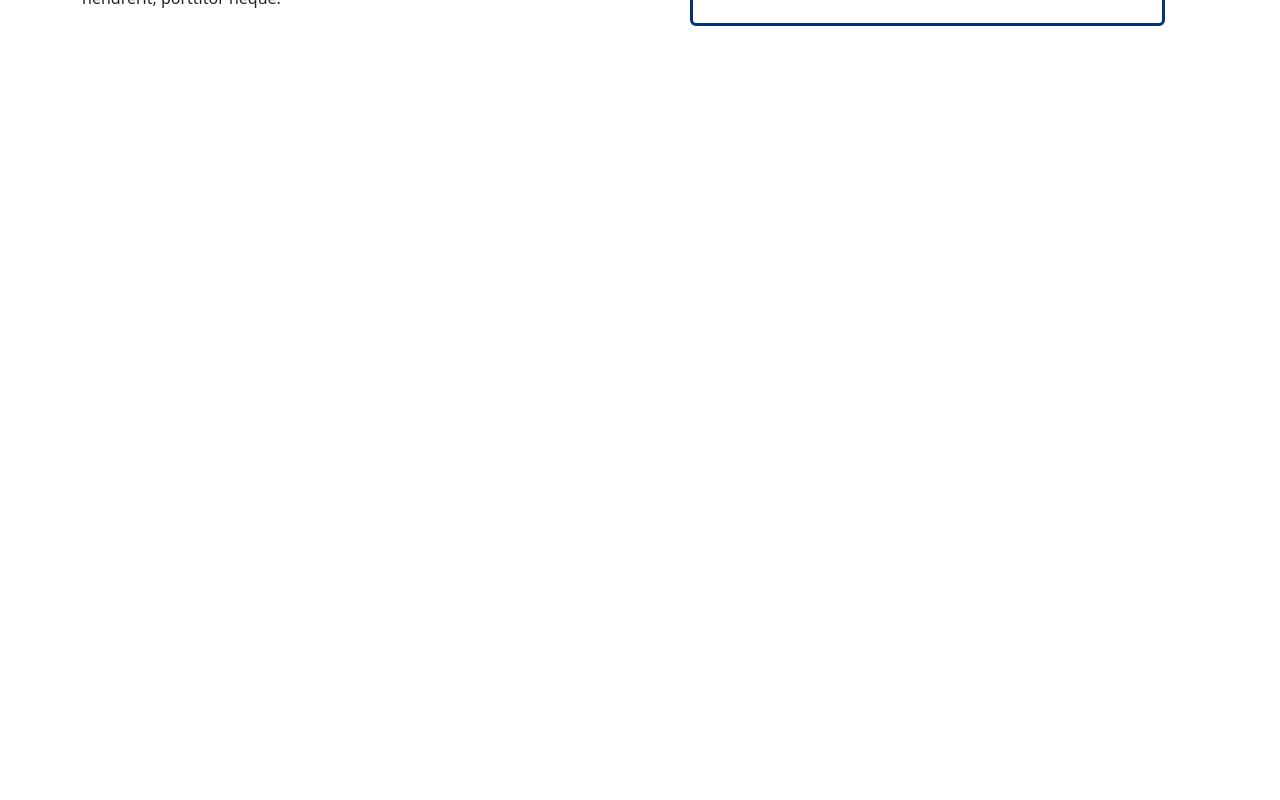
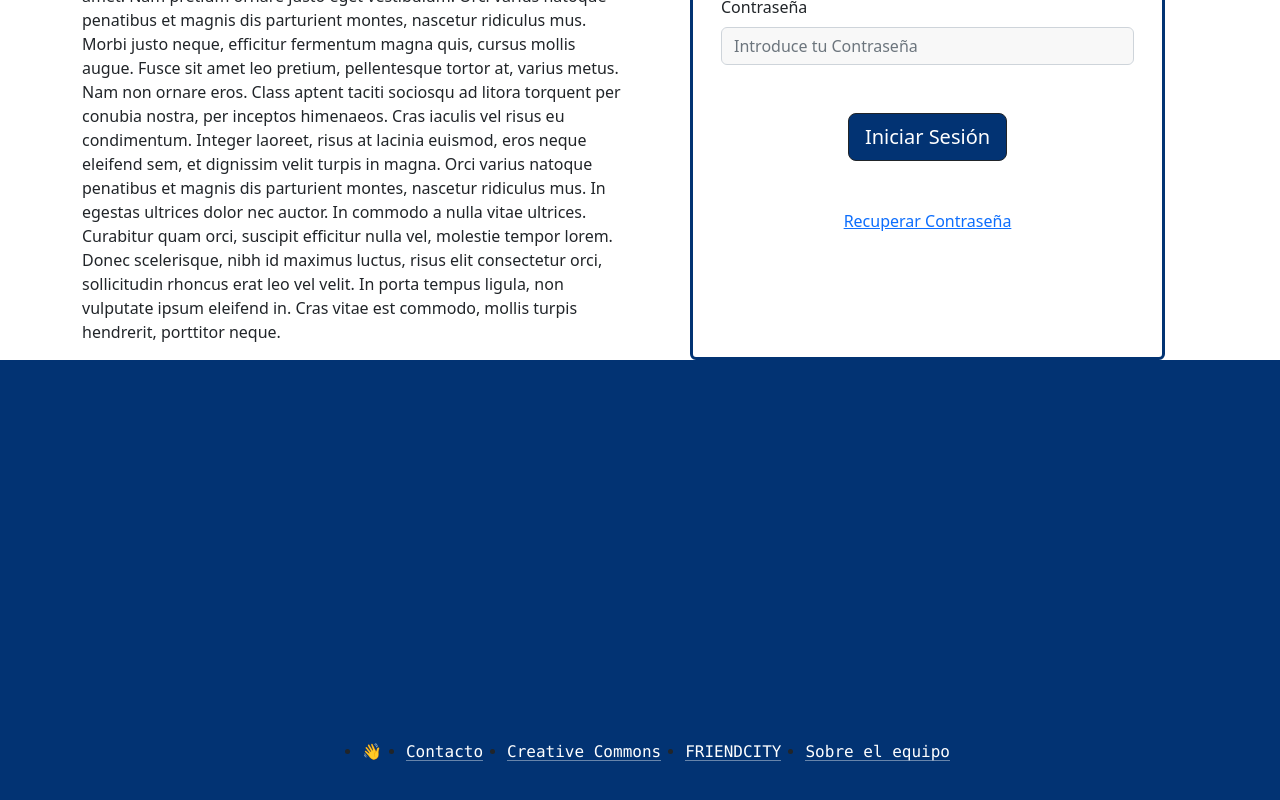
Before and after one commit to BeaRobledillo/Friendzone-Frontend, an Angular app: page / in a window 1280 px wide. Shown: the part 654-1454 px from the top of the page. Before the commit the page ends 800 px from the top, so only its background shows below. Built offline with nearby package versions, Linux system fonts and the light colour scheme.

Commit message:
header in progress

```diff
--- a/package.json
+++ b/package.json
@@ -22,6 +22,7 @@
     "@ng-bootstrap/ng-bootstrap": "^12.1.2",
     "@popperjs/core": "^2.10.2",
     "bootstrap": "^5.2.0-beta1",
+    "mdb-ui-kit": "^4.3.0",
     "rxjs": "~7.5.0",
     "tslib": "^2.3.0",
     "zone.js": "~0.11.4"
--- a/src/app/app.component.html
+++ b/src/app/app.component.html
@@ -1,2 +1,4 @@
+<app-header></app-header>
 <app-landing></app-landing>
 <router-outlet></router-outlet>
+<app-footer></app-footer>
--- a/src/app/components/layout/footer/footer.component.css
+++ b/src/app/components/layout/footer/footer.component.css
@@ -0,0 +1,61 @@
+@import url('https://fonts.googleapis.com/css2?family=Oswald:wght@300;400&display=swap');
+
+ul {
+  display: inline-grid;
+  grid-auto-flow: row;
+  grid-gap: 24px;
+  justify-items: center;
+  margin: auto;
+}
+
+@media (min-width: 500px) {
+  ul {
+    grid-auto-flow: column;
+  }
+}
+
+a {
+  color: white;
+  text-decoration: none;
+  box-shadow: inset 0 -1px 0 hsla(0, 0%, 100%, 0.4);
+}
+
+a:hover {
+  box-shadow: inset 0 -1.2em 0 hsla(0, 0%, 100%, 0.4);
+}
+
+li:last-child {
+  grid-column: 1 / 2;
+  grid-row: 1 / 2;
+}
+
+li:hover~li p {
+  animation: wave-animation 0.3s infinite;
+}
+
+/* below is just for demo styling */
+
+div {
+  display: flex;
+  height: 100vh;
+  width: 100%;
+  background-color: #023373;
+  line-height: 1.3;
+  font-family: Menlo, monospace;
+}
+
+@keyframes wave-animation {
+
+  0%,
+  100% {
+    transform: rotate(0deg);
+  }
+
+  25% {
+    transform: rotate(20deg);
+  }
+
+  75% {
+    transform: rotate(-15deg);
+  }
+}
--- a/src/app/components/layout/footer/footer.component.html
+++ b/src/app/components/layout/footer/footer.component.html
@@ -1 +1,11 @@
-<p>footer works!</p>
+<div>
+  <ul>
+    <li><a href="#">Contacto</a></li>
+    <li><a href="#">Creative Commons</a></li>
+    <li><a href="#">FRIENDCITY</a></li>
+    <li><a href="#">Sobre el equipo</a></li>
+    <li>
+      <p>👋</p>
+    </li>
+  </ul>
+</div>
--- a/src/app/components/layout/header/header.component.html
+++ b/src/app/components/layout/header/header.component.html
@@ -1 +1,6 @@
-<p>header works!</p>
+<header>
+  <a class="nav-link" routerLink="/">
+    <img src="./assets/img/logo friendcity.png" />
+  </a>
+
+</header>
--- a/src/index.html
+++ b/src/index.html
@@ -1,5 +1,6 @@
 <!doctype html>
 <html lang="en">
+
 <head>
   <meta charset="utf-8">
   <title>FriendzoneFrontend</title>
@@ -8,7 +9,11 @@
   <meta name="viewport" content="width=device-wid th, initial-scale=1">
   <link rel="icon" type="image/x-icon" href="favicon.ico">
 </head>
+
 <body>
+  <app-header></app-header>
   <app-root></app-root>
+  <app-footer></app-footer>
 </body>
+
 </html>
```
Also changed, not shown: src/assets/img/logo friendcity.png (added), 1 other file (tests, documents, lock files or other folders).
